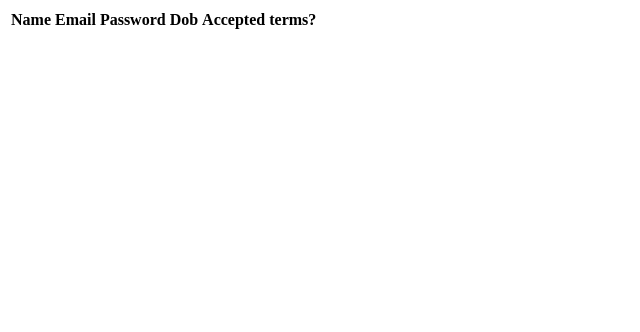
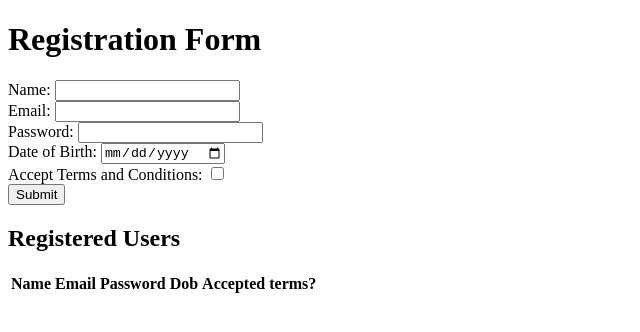
Before and after one commit to axitpatel1310/wd101, a plain HTML site: page index.html in a window 1280 px wide. Shown: the whole page, without its empty margins (0-640 px from the left). Drawn offline with Linux system fonts and the light colour scheme.

Commit message:
Update index.html

```diff
--- a/index.html
+++ b/index.html
@@ -1,3 +1,33 @@
+<!DOCTYPE html>
+<html lang="en">
+<head>
+  <meta charset="UTF-8">
+  <meta name="viewport" content="width=device-width, initial-scale=1.0">
+  <title>Registration Form</title>
+</head>
+<body>
+  <h1>Registration Form</h1>
+
+  <form id="registration-form">
+    <label for="name">Name:</label>
+    <input type="text" id="name" required><br>
+
+    <label for="email">Email:</label>
+    <input type="email" id="email" required><br>
+
+    <label for="password">Password:</label>
+    <input type="password" id="password" required><br>
+
+    <label for="dob">Date of Birth:</label>
+    <input type="date" id="dob" required><br>
+
+    <label for="terms">Accept Terms and Conditions:</label>
+    <input type="checkbox" id="terms"><br>
+
+    <button type="submit">Submit</button>
+  </form>
+
+  <h2>Registered Users</h2>
   <table>
     <thead>
       <tr>
@@ -12,3 +42,7 @@
       <!-- Data will be inserted here -->
     </tbody>
   </table>
+
+  <script src="index.js"></script>
+</body>
+</html>
```
Lines whose indentation alone changed are shown as unchanged.
